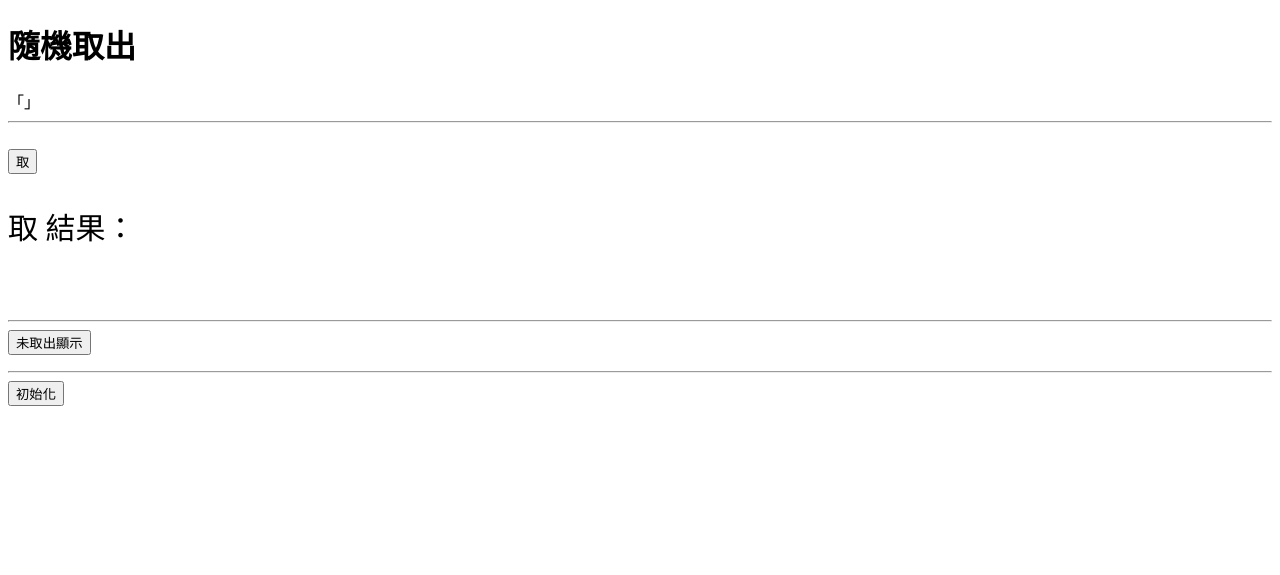
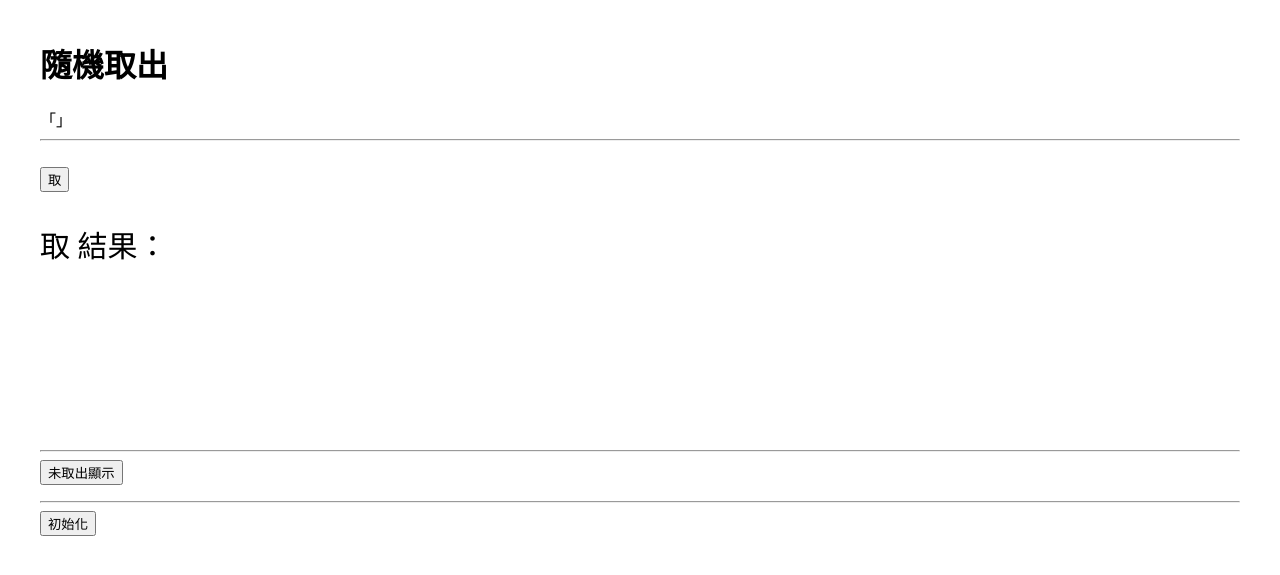
Before and after one commit to HSUHAOBM/random_numbers, a Django app: template templates/item/random_item.html in a window 1280 px wide. Shown: the top 575 px of the page. Run offline with Django 4.2, Linux system fonts and the light colour scheme; the template is opened without the code that fills it, so the values that code supplies are empty.

Commit message:
style: update

```diff
--- a/templates/item/random_item.html
+++ b/templates/item/random_item.html
@@ -7,6 +7,15 @@
     <style>
         #get_item_result{
             font-size: 30px;
+        }
+        #result_container{
+            margin: 2em;
+            font-size: 2em;
+            font-weight: bold;
+            text-align: center;
+        }
+        body{
+            margin: 40px;
         }
     </style>
 </head>
```
Also changed, not shown: templates/number/random_number.html (+9 -0 lines).
